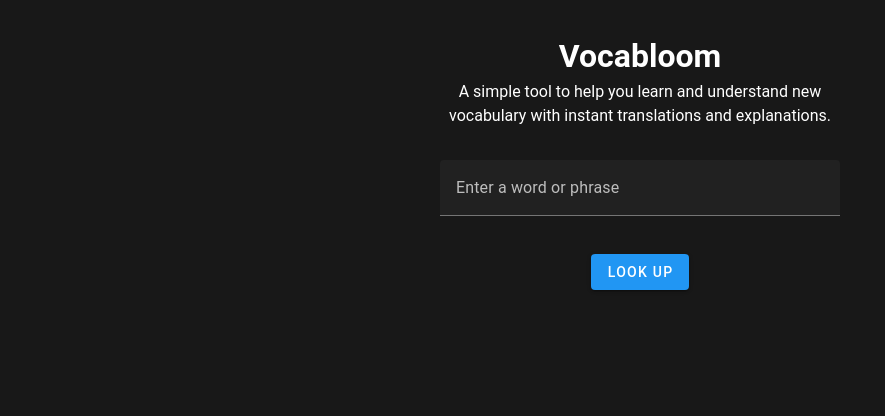
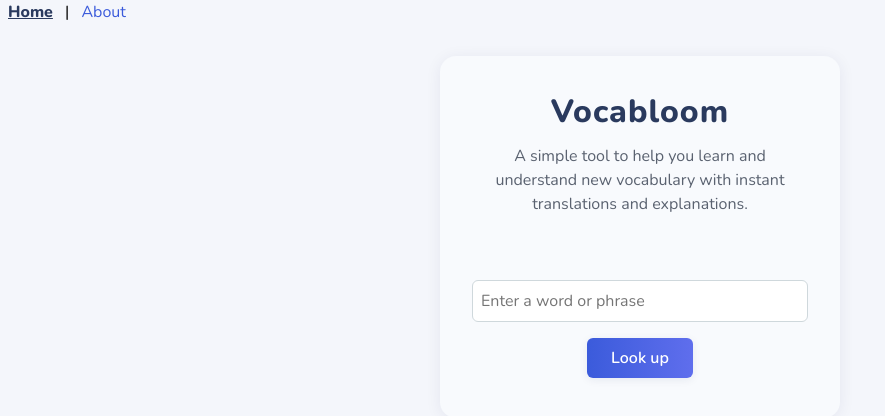
Before and after one commit to yc3136/vocabloom, a Vue app in the folder client/: page / in a window 1280 px wide. Shown: the top 416 px of the page, without its empty margins (0-885 px from the left). Built offline with nearby package versions, Linux system fonts and the light colour scheme.

Commit message:
Add Vue Router for navigation and set up multiple pages: home and about. And update BE to address missing packages.

```diff
--- a/client/package.json
+++ b/client/package.json
@@ -10,6 +10,7 @@
   },
   "dependencies": {
     "vue": "^3.5.17",
+    "vue-router": "^4.5.1",
     "vuetify": "^3.9.2"
   },
   "devDependencies": {
--- a/client/src/App.vue
+++ b/client/src/App.vue
@@ -26,28 +26,41 @@ async function lookup() {
 </script>
 
 <template>
-  <v-app theme="dark">
-    <v-main style="background: #181818; min-height: 100vh;">
-      <div style="text-align:center; margin-top:2rem; max-width: 400px; margin-left: auto; margin-right: auto; color: #fff;">
-        <h1>Vocabloom</h1>
-        <p>A simple tool to help you learn and understand new vocabulary with instant translations and explanations.</p>
-        <v-text-field
-          v-model="term"
-          label="Enter a word or phrase"
-          outlined
-          dense
-          style="margin-top: 2rem;"
-          color="primary"
-        />
-        <v-btn color="primary" @click="lookup" :loading="loading" style="margin-top: 1rem;">Look up</v-btn>
-        <div v-if="response" style="margin-top: 2rem;">
-          <p style="background: #232323; padding: 1rem; border-radius: 8px; color: #fff;">{{ response }}</p>
-        </div>
-      </div>
-    </v-main>
-  </v-app>
+  <nav>
+    <router-link to="/">Home</router-link> |
+    <router-link to="/about">About</router-link>
+  </nav>
+  <router-view />
 </template>
 
 <style scoped>
-/* Add any custom styles here if needed */
+nav {
+  margin-bottom: 1rem;
+}
+nav a {
+  margin: 0 0.5rem;
+  text-decoration: none;
+  color: #3b5bdb;
+  font-weight: 500;
+  transition: color 0.2s;
+}
+nav a.router-link-exact-active {
+  font-weight: bold;
+  text-decoration: underline;
+  color: #2a3a5e;
+}
+nav a:hover {
+  color: #4254e7;
+}
 </style>
+
+<style>
+@import url('https://fonts.googleapis.com/css2?family=Nunito:wght@400;600;800&display=swap');
+
+body, #app {
+  font-family: 'Nunito', 'Segoe UI', Arial, sans-serif;
+  background: #f4f6fb;
+  margin: 0;
+  padding: 0;
+}
+</style>
--- /dev/null
+++ b/client/src/components/AboutPage.vue
@@ -0,0 +1,45 @@
+<template>
+  <div class="about-container">
+    <h1>About Vocabloom</h1>
+    <p>Vocabloom is an open-source vocabulary learning tool. Built with Vue 3, FastAPI, and AWS.</p>
+    <p>
+      <a href="https://github.com/yc3136/vocabloom" target="_blank" rel="noopener">View on GitHub</a>
+    </p>
+    <p>
+      More info and credits coming soon.
+    </p>
+  </div>
+</template>
+
+<script setup lang="ts">
+// ... existing code ...
+</script>
+
+<style scoped>
+.about-container {
+  max-width: 500px;
+  margin: 2rem auto;
+  background: #f8fafd;
+  border-radius: 16px;
+  box-shadow: 0 2px 16px rgba(30, 34, 90, 0.07);
+  padding: 2rem 2rem 2.5rem 2rem;
+  color: #222;
+  text-align: center;
+}
+h1 {
+  color: #2a3a5e;
+  font-weight: 800;
+  letter-spacing: 1px;
+  margin-bottom: 0.5rem;
+}
+a {
+  color: #3b5bdb;
+  text-decoration: none;
+  font-weight: 500;
+  transition: color 0.2s;
+}
+a:hover {
+  color: #4254e7;
+  text-decoration: underline;
+}
+</style>
--- /dev/null
+++ b/client/src/components/HomePage.vue
@@ -0,0 +1,117 @@
+<script setup lang="ts">
+import { ref } from 'vue'
+
+const term = ref('')
+const response = ref('')
+const loading = ref(false)
+
+async function lookup() {
+  if (!term.value) return
+  loading.value = true
+  response.value = ''
+  try {
+    const res = await fetch('http://127.0.0.1:8000/api/translate', {
+      method: 'POST',
+      headers: { 'Content-Type': 'application/json' },
+      body: JSON.stringify({ term: term.value })
+    })
+    const data = await res.json()
+    response.value = data.message || JSON.stringify(data)
+  } catch (e) {
+    response.value = 'Error contacting backend.'
+  } finally {
+    loading.value = false
+  }
+}
+</script>
+
+<template>
+  <div class="home-container">
+    <h1>Vocabloom</h1>
+    <p class="subtitle">A simple tool to help you learn and understand new vocabulary with instant translations and explanations.</p>
+    <input
+      v-model="term"
+      placeholder="Enter a word or phrase"
+      class="term-input"
+      @keyup.enter="lookup"
+    />
+    <button @click="lookup" :disabled="loading" class="lookup-btn">
+      <span v-if="!loading">Look up</span>
+      <span v-else>Loading...</span>
+    </button>
+    <div v-if="response" class="response-box">
+      <p>{{ response }}</p>
+    </div>
+  </div>
+</template>
+
+<style scoped>
+.home-container {
+  text-align: center;
+  margin-top: 2rem;
+  max-width: 400px;
+  margin-left: auto;
+  margin-right: auto;
+  color: #222;
+  background: #f8fafd;
+  border-radius: 16px;
+  box-shadow: 0 2px 16px rgba(30, 34, 90, 0.07);
+  padding: 2rem 2rem 2.5rem 2rem;
+}
+h1 {
+  color: #2a3a5e;
+  font-weight: 800;
+  letter-spacing: 1px;
+  margin-bottom: 0.5rem;
+}
+.subtitle {
+  color: #5a6270;
+  font-size: 1rem;
+  margin-bottom: 2rem;
+}
+.term-input {
+  margin-top: 2rem;
+  padding: 0.5rem;
+  width: 100%;
+  border-radius: 6px;
+  border: 1px solid #cfd8dc;
+  font-size: 1rem;
+  background: #fff;
+  color: #222;
+  transition: border 0.2s;
+}
+.term-input:focus {
+  border: 1.5px solid #3b5bdb;
+  outline: none;
+}
+.lookup-btn {
+  margin-top: 1rem;
+  padding: 0.5rem 1.5rem;
+  background: linear-gradient(90deg, #3b5bdb 0%, #5f6eed 100%);
+  color: #fff;
+  border: none;
+  border-radius: 6px;
+  cursor: pointer;
+  font-weight: 600;
+  font-size: 1rem;
+  box-shadow: 0 2px 8px rgba(30, 34, 90, 0.08);
+  transition: background 0.2s, box-shadow 0.2s;
+}
+.lookup-btn:disabled {
+  opacity: 0.6;
+  cursor: not-allowed;
+}
+.lookup-btn:hover:not(:disabled) {
+  background: linear-gradient(90deg, #4254e7 0%, #7b8cff 100%);
+  box-shadow: 0 4px 16px rgba(30, 34, 90, 0.12);
+}
+.response-box {
+  margin-top: 2rem;
+  background: #e9ecf8;
+  padding: 1rem;
+  border-radius: 10px;
+  color: #2a3a5e;
+  font-size: 1.05rem;
+  box-shadow: 0 1px 6px rgba(30, 34, 90, 0.06);
+}
+</style>
--- a/client/src/main.ts
+++ b/client/src/main.ts
@@ -6,12 +6,26 @@ import 'vuetify/styles'
 import { createVuetify } from 'vuetify'
 import * as components from 'vuetify/components'
 import * as directives from 'vuetify/directives'
+import { createRouter, createWebHistory } from 'vue-router';
+import HomePage from './components/HomePage.vue';
+import AboutPage from './components/AboutPage.vue';
 
 const vuetify = createVuetify({
   components,
   directives,
 })
 
-createApp(App)
-  .use(vuetify)
-  .mount('#app')
+const routes = [
+  { path: '/', component: HomePage },
+  { path: '/about', component: AboutPage },
+];
+
+const router = createRouter({
+  history: createWebHistory(),
+  routes,
+});
+
+const app = createApp(App);
+app.use(router);
+app.use(vuetify)
+app.mount('#app');
```
Also changed, not shown: 1 other file (tests, documents, lock files or other folders).
